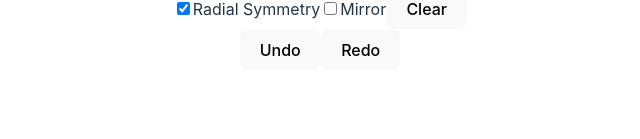
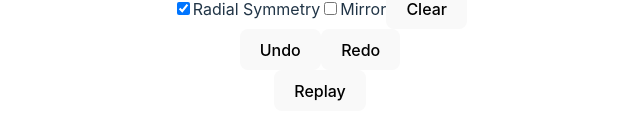
Before and after one commit to raibove/Mandala-Verse, a React (Vite) app: page / in a window 1280 px wide. Shown: the part 271-410 px from the top of the page, without its empty margins (320-960 px from the left). Built offline with nearby package versions, Linux system fonts and the light colour scheme.

Commit message:
addd replay

```diff
--- a/src/Mandala.jsx
+++ b/src/Mandala.jsx
@@ -13,6 +13,9 @@ const MandalaDrawing = () => {
   const [currentBatch, setCurrentBatch] = useState([]);  // Store current drawing actions
   const [lastPoint, setLastPoint] = useState(null);
 
+  const [isReplaying, setIsReplaying] = useState(false);
+  const [replaySpeed, setReplaySpeed] = useState(1000);
+
   const canvasRef = useRef(null);
   const contextRef = useRef(null);
 
@@ -27,9 +30,7 @@ const MandalaDrawing = () => {
     context.lineCap = 'round';
     contextRef.current = context;
 
-    // Fill canvas with initial background color
-    context.fillStyle = backgroundColor;
-    context.fillRect(0, 0, canvas.width, canvas.height);
+    clearCanvas()
   }, []);
 
   const startDrawing = (e) => {
@@ -179,17 +180,56 @@ const draw = (e) => {
     setBatches([]);
     setCurrentBatch([]);
     setBatchIndex(0);
+
+    addColorToBatch('bgColor', backgroundColor);
   };
 
   const handleColorChange = (e) => {
     setBrushColor(e.target.value);
     contextRef.current.strokeStyle = e.target.value;
+
+   addColorToBatch('brushColor', newColor)
   };
+
+  const addColorToBatch = (property, color)=>{
+    const crr = [{ type: property, color: color }];
+    const newBatches = [...batches.slice(0, batchIndex), crr];
+    setBatches(newBatches);
+    setBatchIndex(newBatches.length);
+  }
 
   const handleBgColorChange = (e) => {
     const newColor = e.target.value;
+
     setBackgroundColor(newColor);
     redrawCanvas(batchIndex, newColor);
+    addColorToBatch('bgColor', newColor);
+  };
+
+  const replay = async () => {
+    setIsReplaying(true);
+    const ctx = contextRef.current;
+    ctx.clearRect(0, 0, canvasRef.current.width, canvasRef.current.height);
+
+    for (let i = 0; i < batches.length; i++) {
+      const batch = batches[i];
+      for (const action of batch) {
+        if(action.type === 'bgColor') {
+          redrawCanvas(i, action.color);
+        }
+        else if (action.type === 'brushColor') {
+          ctx.strokeStyle = action.color;
+        } else if (action.type === 'start') {
+          ctx.beginPath();
+          ctx.moveTo(action.x, action.y);
+        } else if (action.type === 'draw') {
+          await new Promise(resolve => setTimeout(resolve, 0 / replaySpeed));
+          drawLine(ctx, action.x1, action.y1, action.x2, action.y2);
+        }
+      }
+      await new Promise(resolve => setTimeout(resolve, 0 / replaySpeed));
+    }
+    setIsReplaying(false);
   };
 
   return (
@@ -279,6 +319,16 @@ const draw = (e) => {
             <button onClick={undo} className="px-4 py-2 bg-blue-500 text-white rounded hover:bg-blue-600">Undo</button>
             <button onClick={redo} className="px-4 py-2 bg-green-500 text-white rounded hover:bg-green-600">Redo</button>
           </div>
+
+          <div className="flex gap-4 justify-center">
+            <button
+              onClick={replay}
+              disabled={isReplaying}
+              className="px-4 py-2 bg-purple-500 text-white rounded hover:bg-purple-600 disabled:opacity-50"
+            >
+              {isReplaying ? 'Replaying...' : 'Replay'}
+            </button>
+            </div>
         </div>
       </div>
 
```
